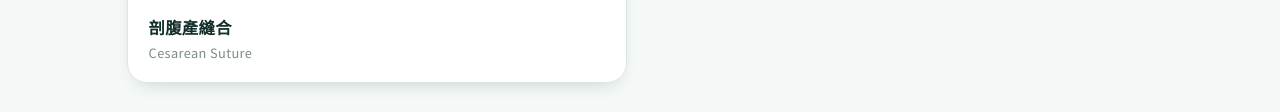
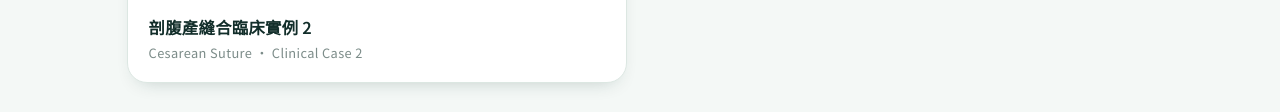
Before and after one commit to acmason1491/videos, a plain HTML site: page cesarean/index.html in a window 1280 px wide. Shown: the part 986-1098 px from the top of the page. Drawn offline with Linux system fonts and the light colour scheme.

Commit message:
Rename cesarean video card to clinical case 2

```diff
--- a/cesarean/index.html
+++ b/cesarean/index.html
@@ -60,8 +60,8 @@
           </video>
         </div>
         <div class="media-body">
-          <h3>剖腹產縫合</h3>
-          <div class="cap">Cesarean Suture</div>
+          <h3>剖腹產縫合臨床實例 2</h3>
+          <div class="cap">Cesarean Suture · Clinical Case 2</div>
         </div>
       </div>
     </div>
```
